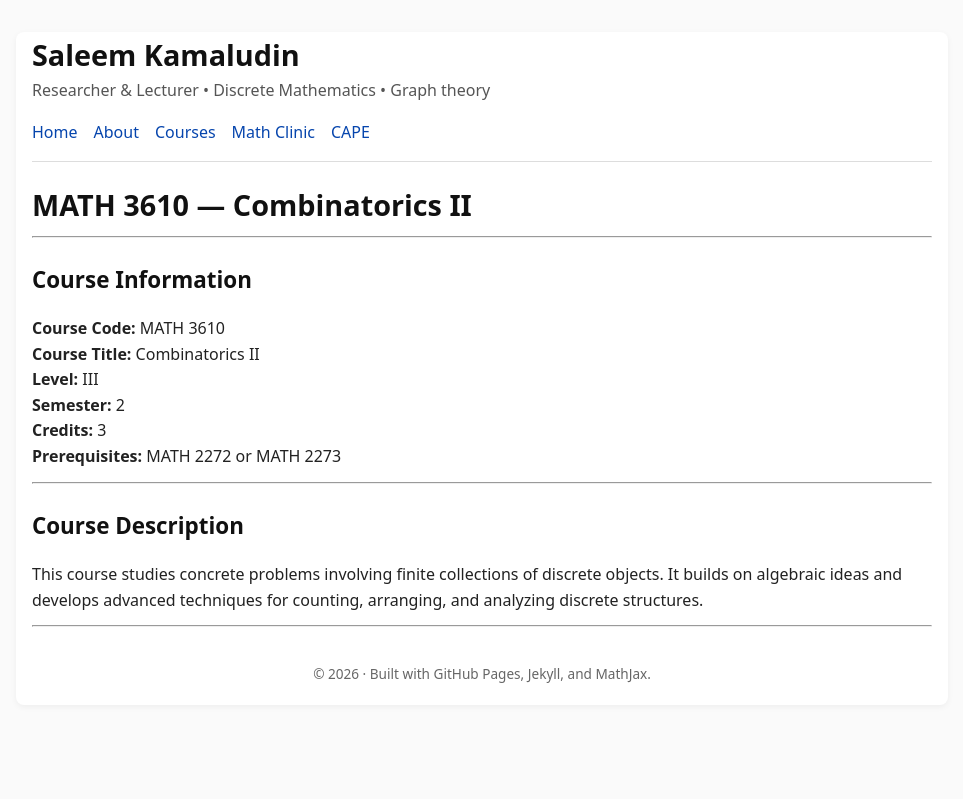
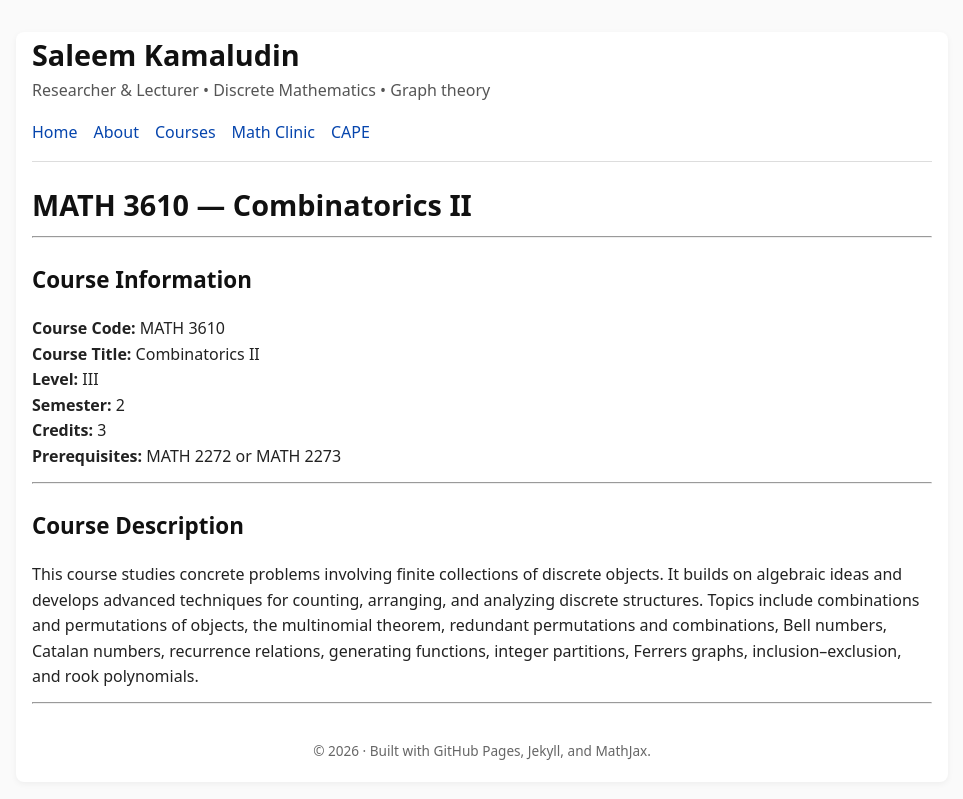
Before and after one commit to SaleemKamaludin/SaleemKamaludin.github.io, a Jekyll site: the page built from courses/combinatorics-ii/index.md, in a window 1280 px wide. Shown: the top 799 px of the page, without its empty margins (158-1121 px from the left). Built offline with Jekyll 4.4.1, drawn with Linux system fonts in a browser that asks for light colours.

Commit message:
Update index.md

```diff
--- a/courses/combinatorics-ii/index.md
+++ b/courses/combinatorics-ii/index.md
@@ -21,3 +21,4 @@ title: MATH 3610 — Combinatorics II
 ## Course Description
 
 This course studies concrete problems involving finite collections of discrete objects. It builds on algebraic ideas and develops advanced techniques for counting, arranging, and analyzing discrete structures.
+Topics include combinations and permutations of objects, the multinomial theorem, redundant permutations and combinations, Bell numbers, Catalan numbers, recurrence relations, generating functions, integer partitions, Ferrers graphs, inclusion–exclusion, and rook polynomials.
```
